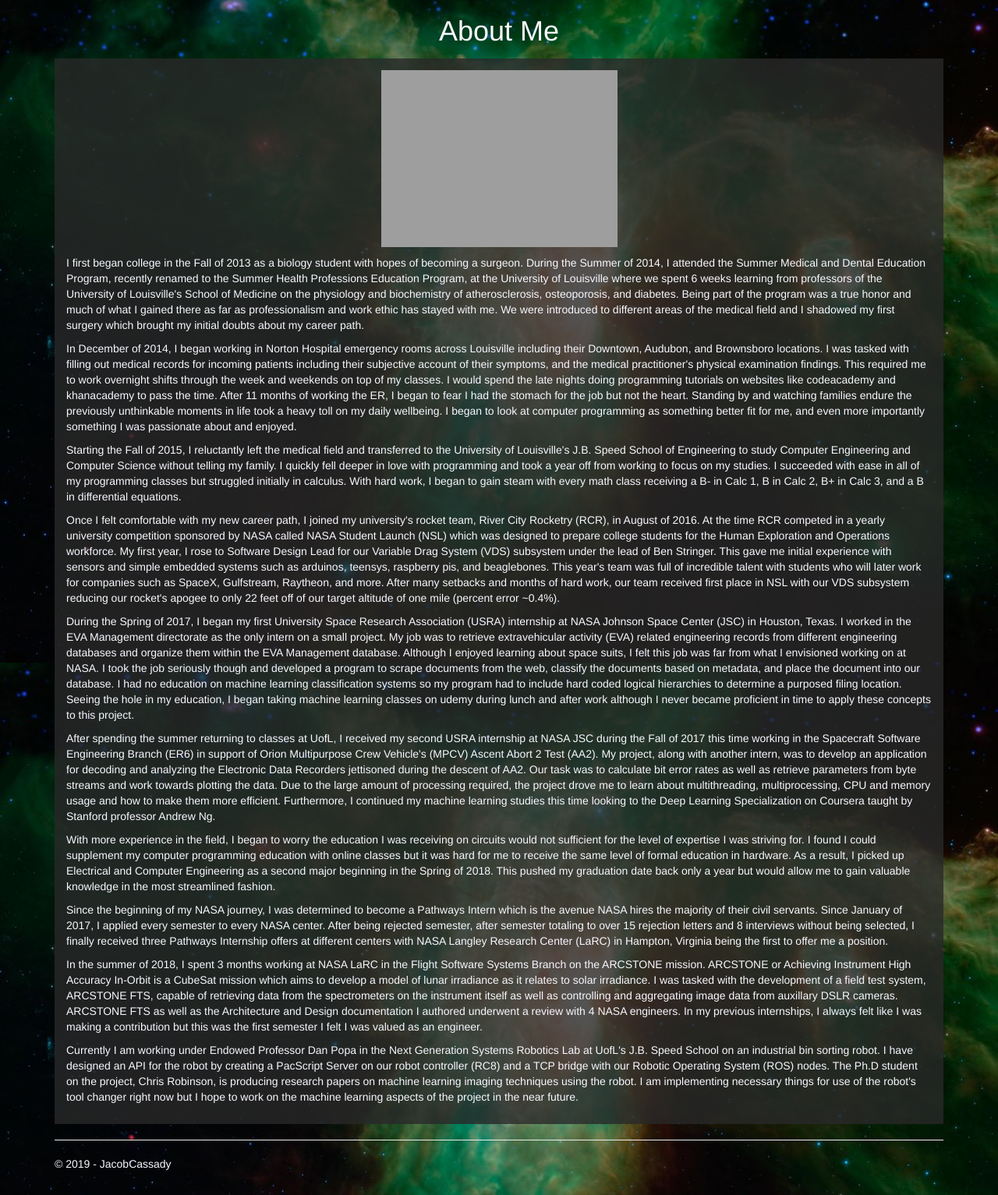
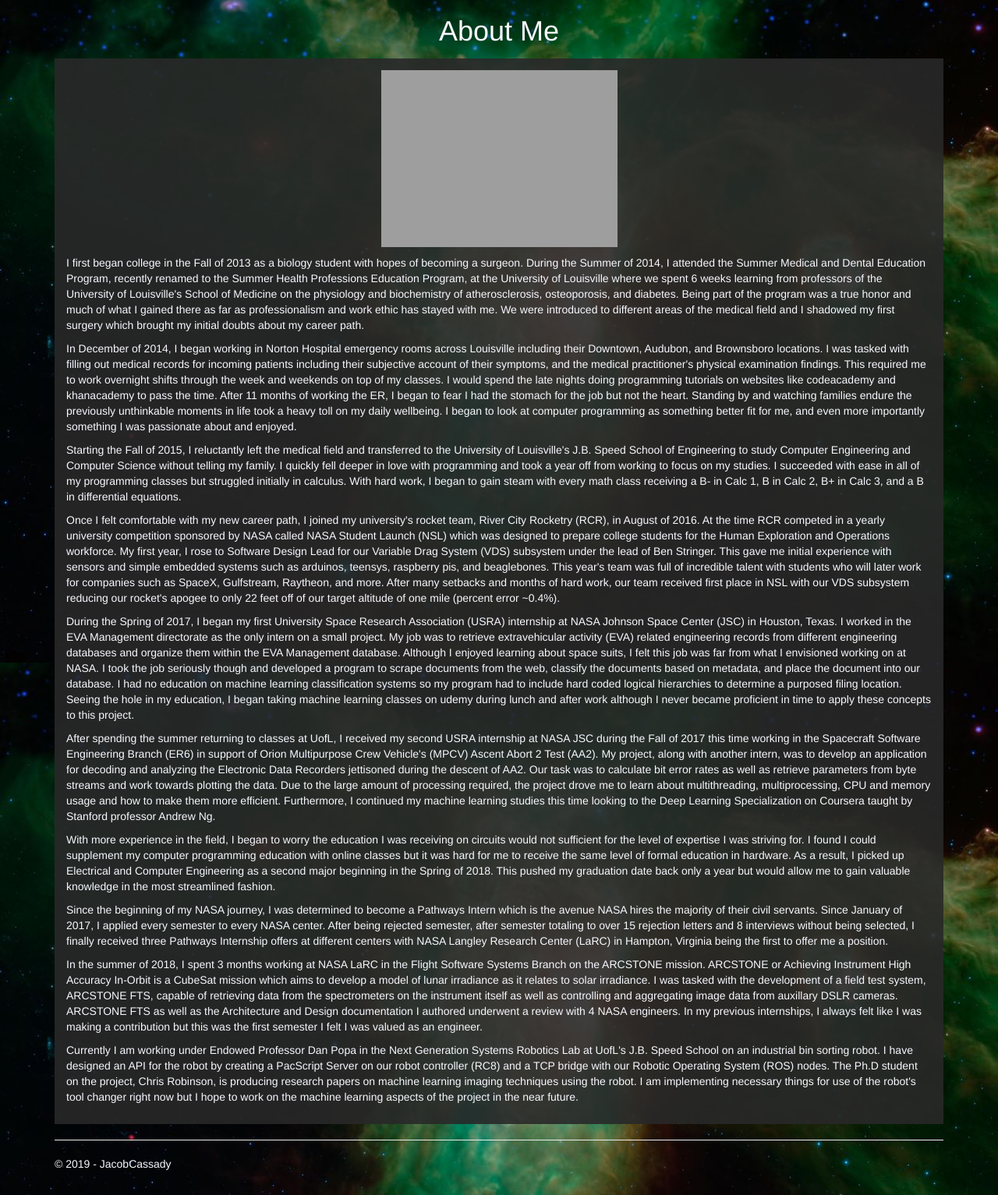
Before and after one commit to jtcass01/JacobCassadyDotCom, a Flask app: page /about in a window 1280 px wide. Shown: the part 50-1583 px from the top of the page at 78% size. Run offline with Flask 2, Linux system fonts and the light colour scheme; data that the repository does not hold is empty; parts of the project's set-up code (start-up, migrations or seed data) failed here and were passed over; some libraries are stand-ins or nearby versions; grey boxes are pictures that could not be loaded.

Commit message:
Darked background

```diff
--- a/website/website/static/content/site.css
+++ b/website/website/static/content/site.css
@@ -18,7 +18,7 @@ img {
 }
 
 .text-container {
-  background-color: rgba(40,40,40,0.8);
+  background-color: rgba(40,40,40,0.9);
   margin: 15px 0px 15px 0px;
   padding: 15px 15px 15px 15px;
 }
```
